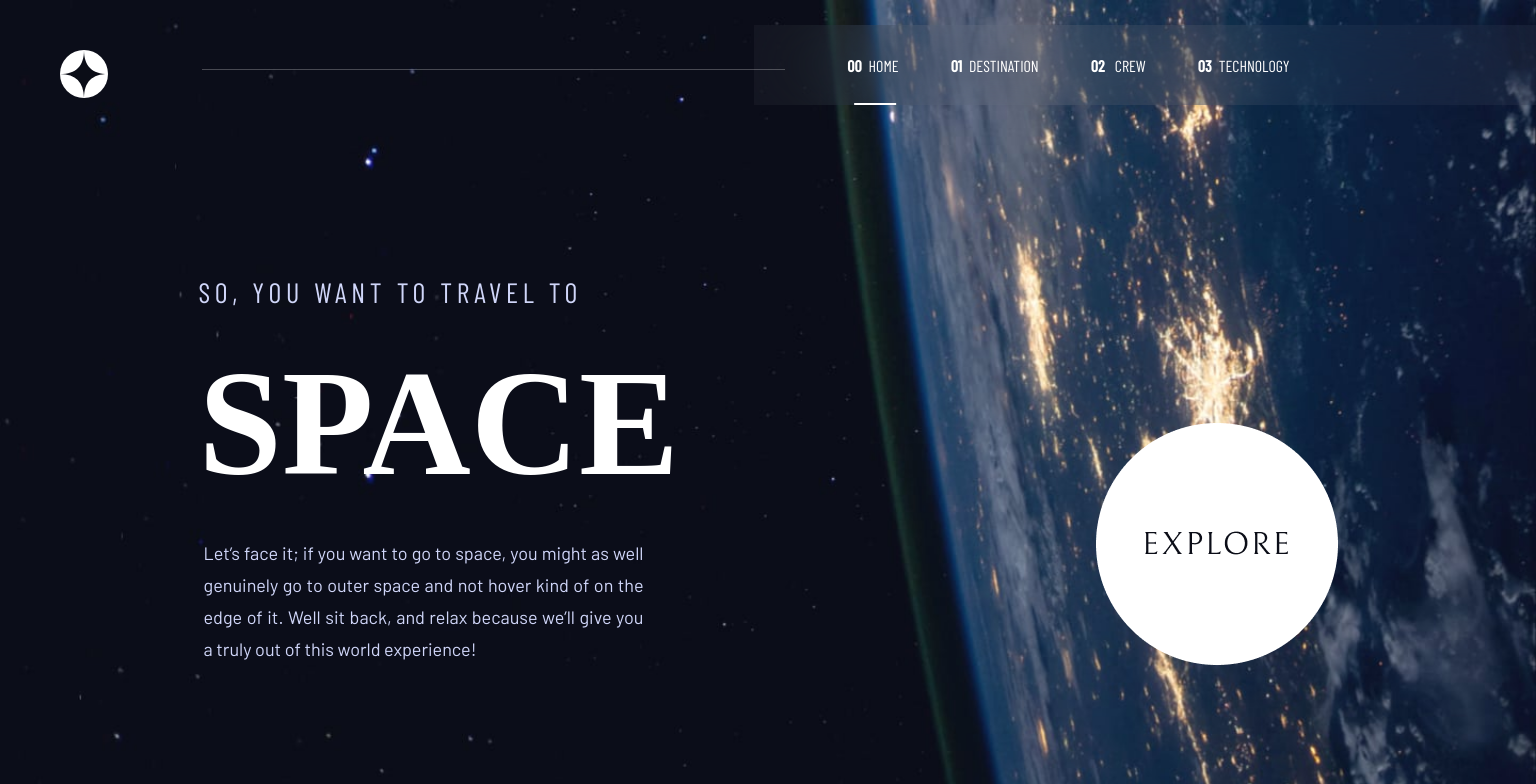
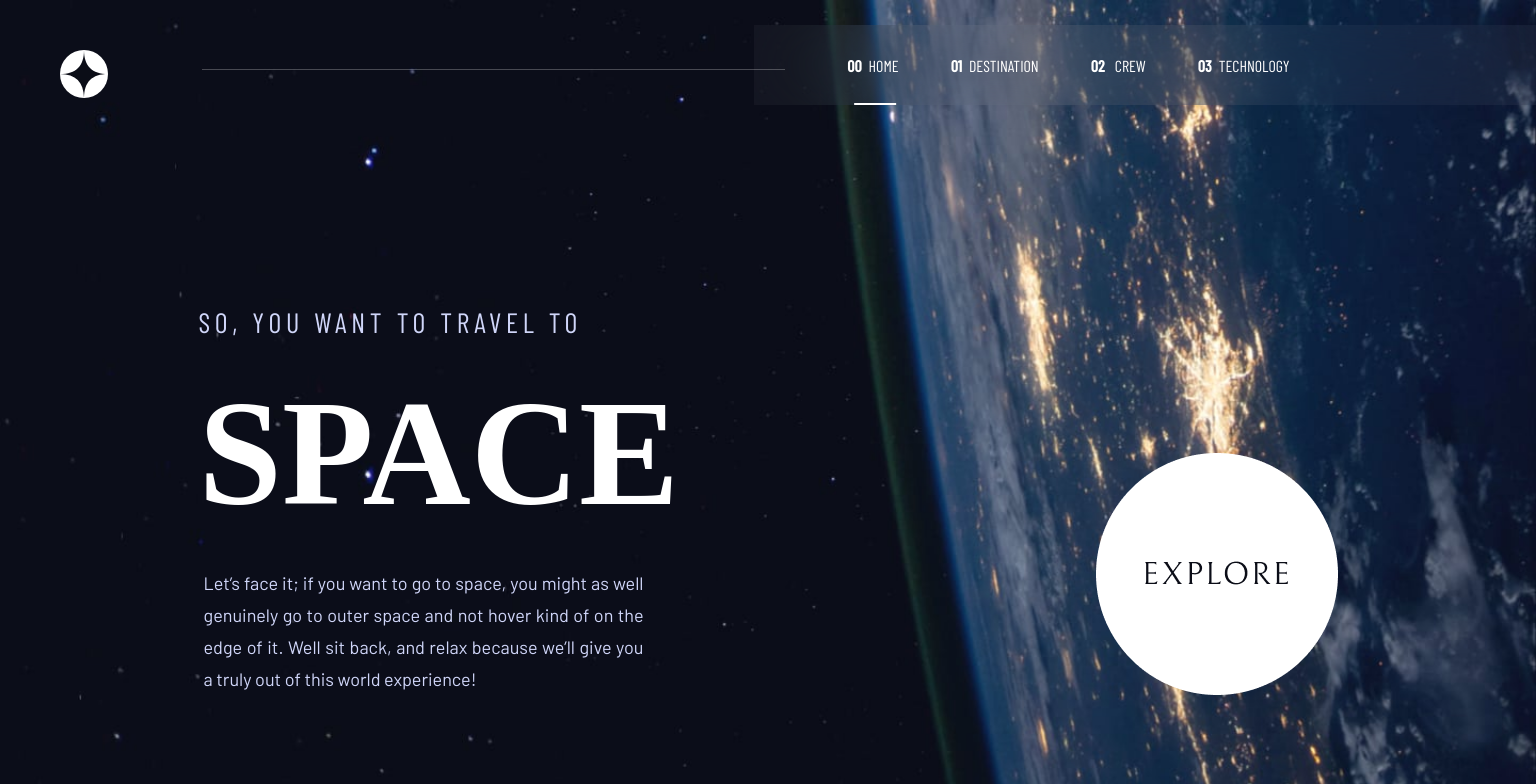
Before and after one commit to Mrcsbda/Space-Tourism, a React (Vite) app: page / in a window 1536 px wide. Shown: the top 784 px of the page. Built offline with nearby package versions, Linux system fonts and the light colour scheme; a web font is replaced by a local one.

Commit message:
home styles

```diff
--- a/src/components/header/header.scss
+++ b/src/components/header/header.scss
@@ -3,16 +3,23 @@
 .header {
   height: max-content;
   padding: 20px;
+
   &__up {
     display: flex;
     flex-direction: row;
     justify-content: space-between;
     align-items: center;
 
-    .logo img {
-      width: 40px;
-      height: 40px;
+    .logo {
+      display: flex;
+
+      img {
+        width: 40px;
+        height: 40px;
+      }
+
     }
+
     .hamburger {
       .close {
         width: 24px;
@@ -20,6 +27,7 @@
         z-index: 2;
         z-index: 200;
       }
+
       .menu {
         width: 24px;
       }
--- a/src/pages/home/home.scss
+++ b/src/pages/home/home.scss
@@ -141,11 +141,11 @@
 @media screen and (min-width: 1440px) {
     .home {
         &__container {
-            margin-bottom: 110px;
+            margin-bottom: 80px;
         }
 
         &__figure {
-            margin-bottom: 110px;
+            margin-bottom: 80px;
         }
     }
 }
```
